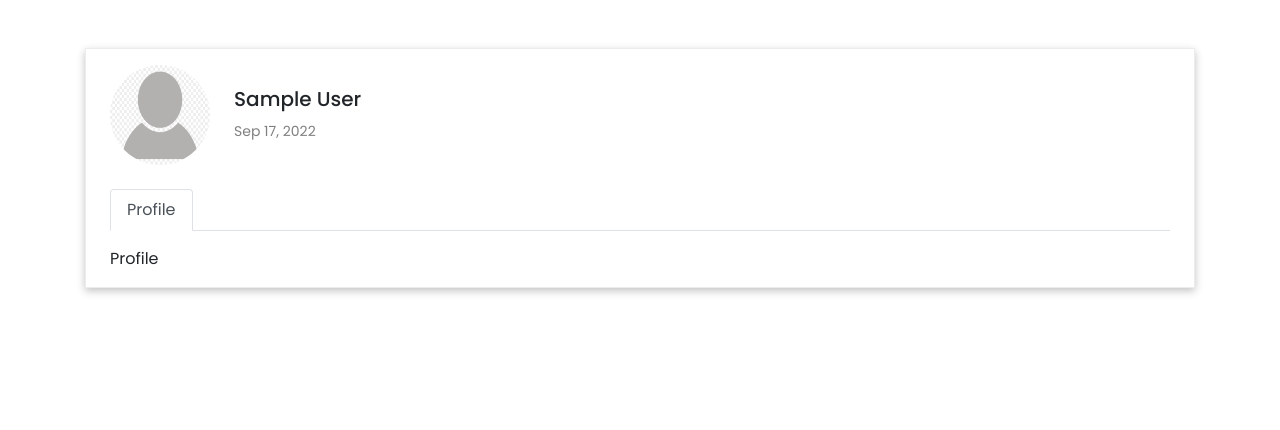
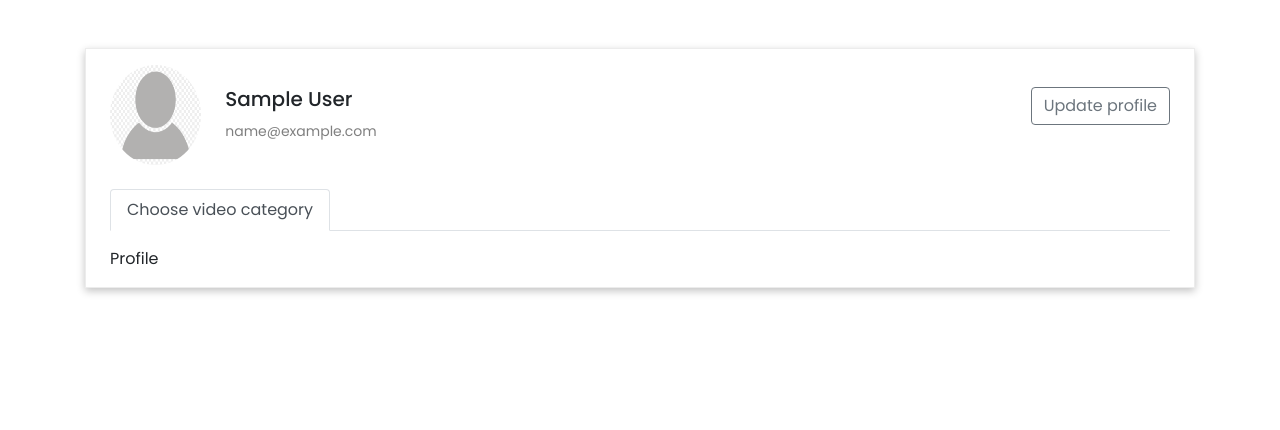
Before and after one commit to Dharam-shah/fun-olympic, a Django app: page /account/profile/ in a window 1280 px wide. Shown: the part 84-514 px from the top of the page. Run offline with Django 4.2, Linux system fonts and the light colour scheme; the visitor is signed in with stand-in values (Sample User, id 1).

Commit message:
update profile done

```diff
--- a/apps/users/forms.py
+++ b/apps/users/forms.py
@@ -23,3 +23,9 @@ class SignUpForm(UserCreationForm):
     class Meta:
         model = User
         fields=[ 'first_name', 'last_name', 'email', 'password1', 'password2']
+
+
+class UpdateProfile(forms.ModelForm):
+    class Meta:
+        model = User
+        fields=[ 'first_name', 'last_name', 'email', 'image']
--- a/apps/users/urls.py
+++ b/apps/users/urls.py
@@ -1,6 +1,6 @@
 from django.urls import path
 from django.contrib.auth import views as auth_views
-from .views import SignUpView, LogInView, UserProfile, UserLogoutView
+from .views import SignUpView, LogInView, UserProfile, UserLogoutView, UpdateProfile
 
 urlpatterns = [
     path("register/", SignUpView.as_view(), name="register"),
@@ -11,4 +11,5 @@ urlpatterns = [
     path('reset_password_complete/', auth_views.PasswordResetCompleteView.as_view(template_name='account/reset_password_complete.html'), name ='password_reset_complete'),
     path('logout/', UserLogoutView.as_view(), name='logout'),
     path('profile/', UserProfile.as_view(), name='profile'),
+    path('profile/update/<int:pk>', UpdateProfile.as_view(), name='update-profile'),
 ]
--- a/apps/users/views.py
+++ b/apps/users/views.py
@@ -1,11 +1,11 @@
-from pipes import Template
 from django.shortcuts import render
 from django.views.generic import CreateView, TemplateView
 from django.contrib.auth.views import LoginView, LogoutView
 from django.urls import reverse
 from django.shortcuts import redirect
 from django.contrib.messages.views import SuccessMessageMixin
-from .forms import SignUpForm
+from django.views.generic.edit import FormView, UpdateView
+from .forms import SignUpForm, UpdateProfile
 from .models import User
 
 # # Create your views here.
@@ -41,3 +41,12 @@ class UserLogoutView(LogoutView):
 class UserProfile(TemplateView):
     model = User
     template_name = 'user/user_profile.html'
+
+
+class UpdateProfile(UpdateView):
+    model = User
+    form_class = UpdateProfile
+    template_name = 'user/update_profile.html'
+
+    def get_success_url(self ,*args, **kwargs):
+        return reverse('profile')
--- a/templates/user/user_profile.html
+++ b/templates/user/user_profile.html
@@ -11,19 +11,25 @@
                     {% endif %}
                     " alt="Image" height="512" class="profile-image1 img-fluid rounded-circle" width="512">
                 </div>
-                <div class="user-detail pl-2 pl-sm-3 pl-lg-4">
-                    <h2 class="h5">{{ request.user.first_name }} {{ request.user.last_name }}</h2>
-                    <span>{{ request.user.date_joined|date:"M d, Y" }}</span>
+                <div class="user-detail pl-2 pl-sm-3 pl-lg-4 d-flex justify-content-between w-100">
+                    <div class="joined-date">
+                        <h2 class="h5">{{ request.user.first_name }} {{ request.user.last_name }}</h2>
+                        <span>{{ request.user.email }}</span>
+                    </div>
+                    <div class="joined-date">
+                        <a class="btn btn-outline-secondary" href="{% url 'update-profile' request.user.id %}" role="button">Update profile</a>
+                        {% comment %} <span>{{ request.user.date_joined|date:"M d, Y" }}</span>s {% endcomment %}
+                    </div>
                 </div>
             </div>
             <div class="profile-tab">
                 <ul class="nav nav-tabs" id="myTab" role="tablist">
                     <li class="nav-item">
-                      <a class="nav-link active" id="home-tab" data-toggle="tab" href="#home" role="tab" aria-controls="home" aria-selected="true">Profile</a>
+                      <a class="nav-link active" id="home-tab" data-toggle="tab" href="#home" role="tab" aria-controls="home" aria-selected="true">Choose video category</a>
                     </li>
 
                     {% comment %} <li class="nav-item">
-                      <a class="nav-link" id="contact-tab" data-toggle="tab" href="#contact" role="tab" aria-controls="contact" aria-selected="false">Contact</a>
+                      <a class="nav-link" id="contact-tab" data-toggle="tab" href="#contact" role="tab" aria-controls="contact" aria-selected="false">Update profile</a>
                     </li> {% endcomment %}
                 </ul>
 
@@ -36,5 +42,4 @@
         </div>
     </div>
 </section>
-
 {% endblock main %}
```
